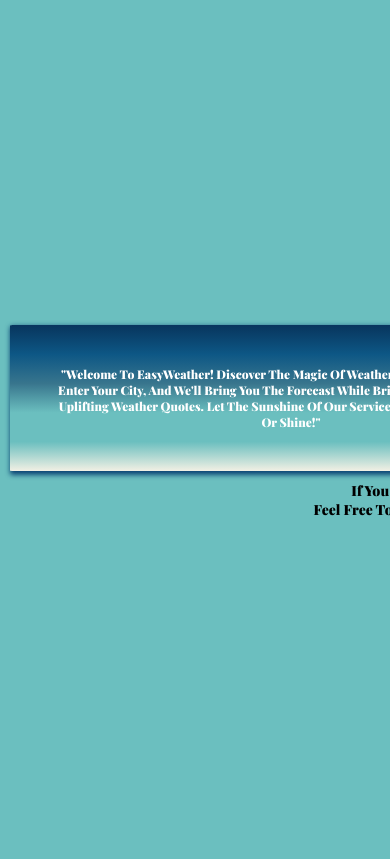
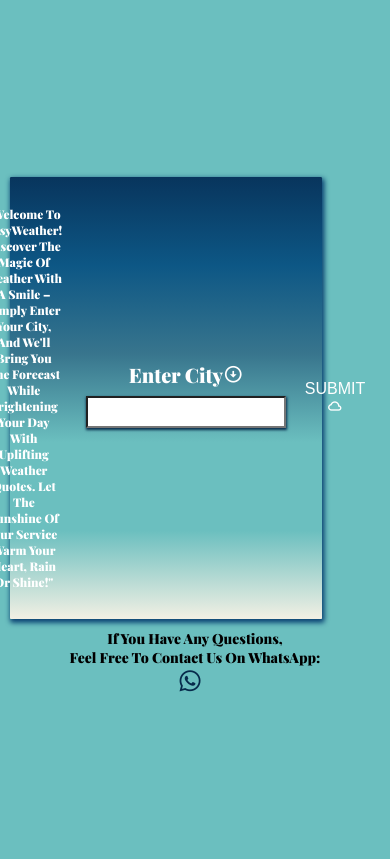
Before and after one commit to SandorGyorfi/EasyWeather, a Flask app: page / in a window 390 px wide; the page is wider, and only the part inside the window is pictured. Shown: the part 100-959 px from the top of that part. Run offline with Flask 3, Linux system fonts and the light colour scheme; some web fonts are replaced.

Commit message:
Css update
Update in css sizes

```diff
--- a/static/css/style.css
+++ b/static/css/style.css
@@ -1,7 +1,6 @@
 @import url('https://fonts.googleapis.com/css2?family=Playfair+Display:wght@400;600;900&family=Short+Stack&display=swap');
 
-
-*  {
+* {
   padding: 0;
   margin: 0;
   text-decoration: none;
@@ -174,7 +173,6 @@ p {
   min-height: 100vh;
 }
 
-
 .card {
   background: linear-gradient(
     #08355d,
@@ -188,7 +186,8 @@ p {
   color: #fff;
   padding: 10px;
   margin: 10px;
-  width: 858px;
+  width: 100%;
+  max-width: 858px;
   font-weight: lighter;
   text-align: center;
   border-radius: 0.3%;
@@ -240,3 +239,9 @@ p {
     font-size: 30px;
   }
 }
+
+@media (max-width: 768px) {
+  .card {
+    width: 80%;
+  }
+}
```
Lines whose indentation alone changed are shown as unchanged.
